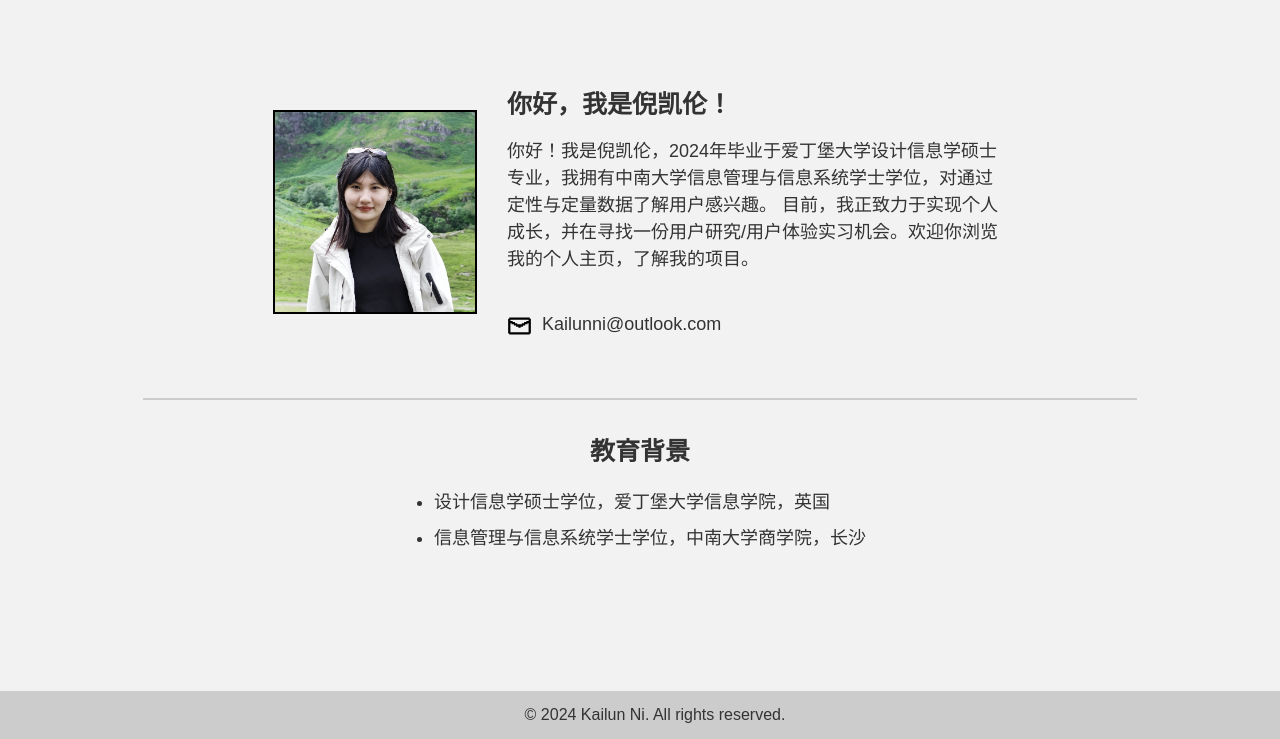
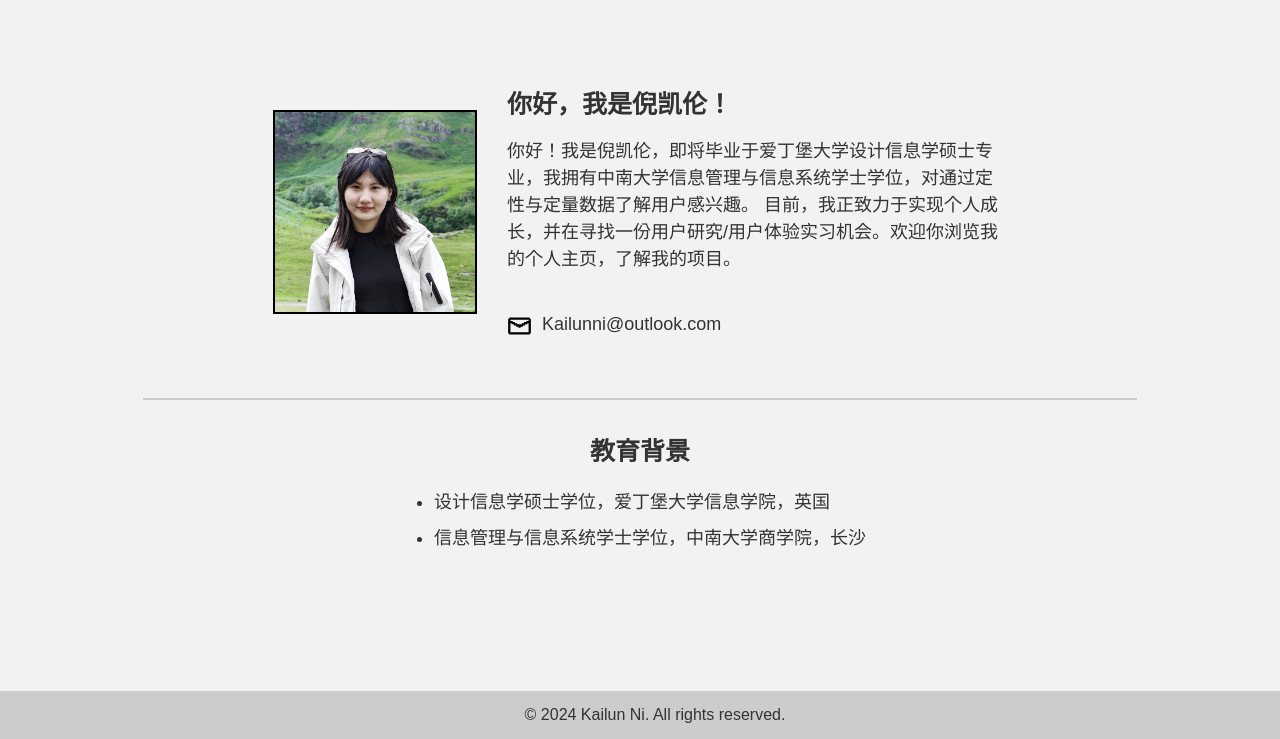
Before and after one commit to niz42/niz42.github.io, a plain HTML site: page index-cn.html in a window 1280 px wide. Shown: the part 61-800 px from the top of the page. Drawn offline with Linux system fonts and the light colour scheme; a web font is replaced by a local one.

Commit message:
Update index-cn.html

```diff
--- a/index-cn.html
+++ b/index-cn.html
@@ -34,7 +34,7 @@
             <div class="intro-text">
                 <h1>你好，我是倪凯伦！</h1>
                 <p>
-                    你好！我是倪凯伦，2024年毕业于爱丁堡大学设计信息学硕士专业，我拥有中南大学信息管理与信息系统学士学位，对通过定性与定量数据了解用户感兴趣。
+                    你好！我是倪凯伦，即将毕业于爱丁堡大学设计信息学硕士专业，我拥有中南大学信息管理与信息系统学士学位，对通过定性与定量数据了解用户感兴趣。
 
 目前，我正致力于实现个人成长，并在寻找一份用户研究/用户体验实习机会。欢迎你浏览我的个人主页，了解我的项目。
 
```
